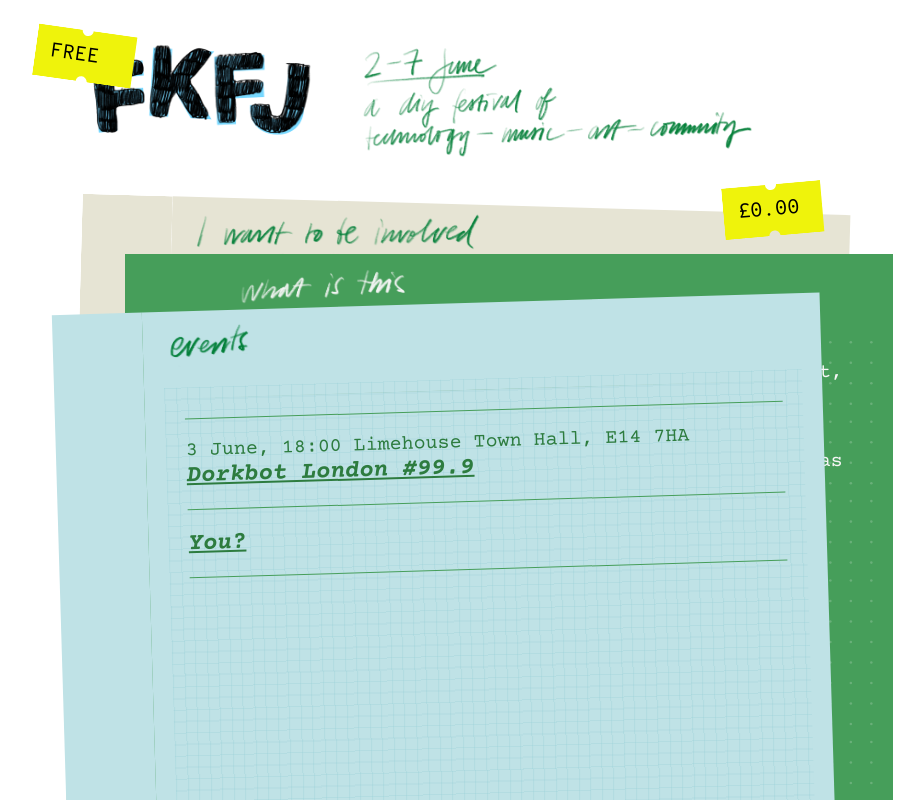
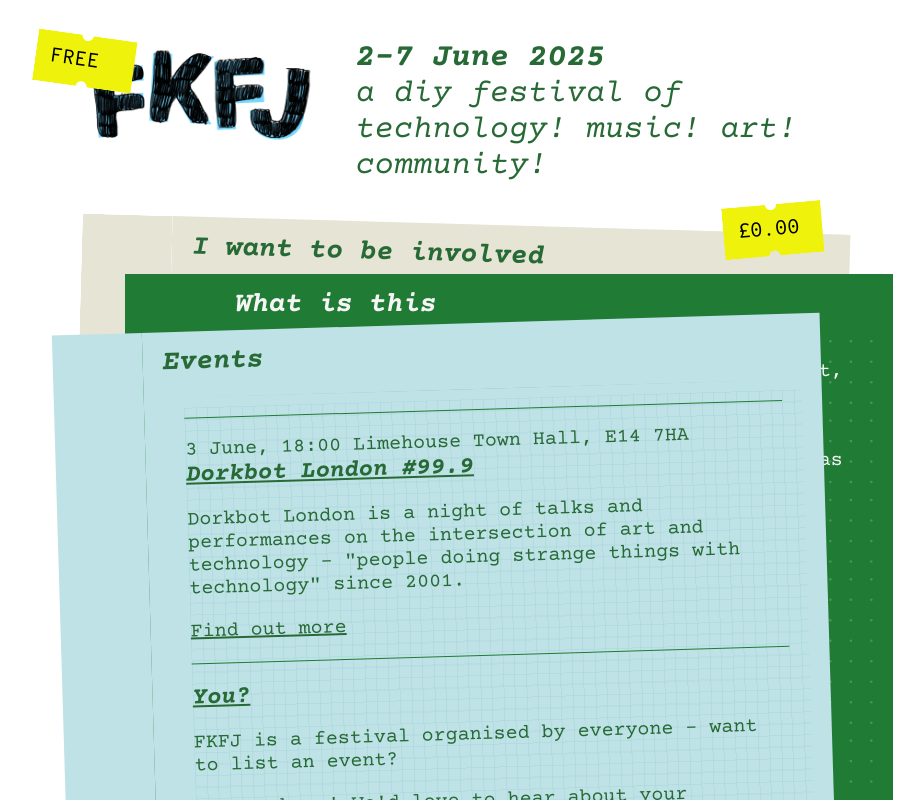
Before and after one commit to fkfjdotorg/fkfj.london, a plain HTML site: page index.html in a window 1280 px wide. Shown: the whole page, without its empty margins (171-1095 px from the left). Drawn offline with Linux system fonts and the light colour scheme.

Commit message:
Improve readability, contrast, expand events

```diff
--- a/fkfj.css
+++ b/fkfj.css
@@ -36,8 +36,8 @@
 :root {
   --beige: #E6E4D4;
   --beige-text: #F5F5F5;
-  --green-bg: #469E5A;
-  --green-text: #2D7C3F;
+  --green-bg: #207B35;
+  --green-text: #276A36;
   --baby-blue: #BFE2E6;
   --gridline-blue: #86C7CE;
   --yellow: #EFF30B;
@@ -79,7 +79,8 @@
 h1 {
   font-style: italic;
   font-weight: bold;
-  margin-top: 0;
+  margin-top: 10;
+  font-size: 1.75em;
 }
 
 p, ol {
@@ -101,12 +102,6 @@
   display: flex;
   gap: 40px;
   align-items: center;
-}
-
-.hidden {
-  height: 0;
-  width: 0;
-  opacity: 0;
 }
 
 .hand-drawn-title {
@@ -187,7 +182,7 @@
 }
 
 .page {
-  padding-left: 20px;
+  margin-left: 20px;
   min-height: 900px;
   width: 100%;
   position: absolute;
--- a/fkfj.js
+++ b/fkfj.js
@@ -48,6 +48,12 @@
 
       });
     });
+  document.addEventListener("keydown", function(e) {
+    if (e.code == "Space" || e.code == "Enter") {
+      document.activeElement.click();
+    }
+  });
+
 };
 
 let setUpEventProgressiveDisclosure = () => {
@@ -65,5 +71,4 @@
 
 document.addEventListener("DOMContentLoaded", () => {
   setUpPageAnimations();
-  setUpEventProgressiveDisclosure();
 });
--- a/index.html
+++ b/index.html
@@ -1,4 +1,4 @@
-<html>
+<html lang="en-GB">
   <head>
     <meta charset="utf-8" />
     <meta name="viewport" content="width=device-width, initial-scale=1" />
@@ -23,9 +23,8 @@
         </div>
       </div>
       <div class="about">
-        <img src="images/about.png" class="hand-drawn-about" />
-        <h2 class="date hidden">2–7 June 2025</h2>
-        <h3 class="what-it-is hidden">a diy festival of technology! music! art! community!</h3>
+        <h2 class="date">2–7 June 2025</h2>
+        <h3 class="what-it-is">a diy festival of technology! music! art! community!</h3>
       </div>
     </header>
     <div class="pages">
@@ -34,12 +33,11 @@
             <span>£0.00</span>
           </span>
         </div>
-      <div class="page bottom beige" id="i-wanna-be-involved">
+      <div class="page bottom beige" id="i-wanna-be-involved" tabindex="3">
         <div class="page-margin"></div>
 
         <div class="page-inner">
-          <img src="images/get-involved.png" class="hand-drawn-title" />
-          <h1 class="hidden">I want to be involved</h1>
+          <h1>I want to be involved</h1>
             <div class="content">
               <p>If you have an event you think would fit with the vaguely anti-SXSW ethos of FKFJ, we'll happily list it!</p>
               <p>Talks, workshops, meetups, gigs, performances, installations - anything goes.</p>
@@ -52,12 +50,11 @@
           </div>
       </div>
 
-      <div class="page middle green" id="what-is-this">
+      <div class="page middle green" id="what-is-this" tabindex="2">
         <div class="page-margin"></div>
 
         <div class="page-inner">
-          <img src="images/what-is-this.png" class="hand-drawn-title" />
-          <h1 class="hidden">What is this</h1>
+          <h1>What is this</h1>
             <div class="content">
               <p>FKFJ is a DIY festival of technology, music, art, and community across London.</p>
               <p>By sheer coincidence it takes place on the same dates as <a href="https://www.sxswlondon.com/">SXSW</a>, but is actually affordable and has events you might want to attend.</p>
@@ -67,12 +64,11 @@
           </div>
       </div>
 
-      <div class="page top blue" id="events">
+      <div class="page top blue" id="events" tabindex="1">
         <div class="page-margin"></div>
 
         <div class="page-inner">
-          <img src="images/events.png" class="hand-drawn-title" />
-          <h1 class="hidden">Events</h1>
+          <h1>Events</h1>
             <div class="content">
               <ol class="events">
                 <li class="event expanded">
```
